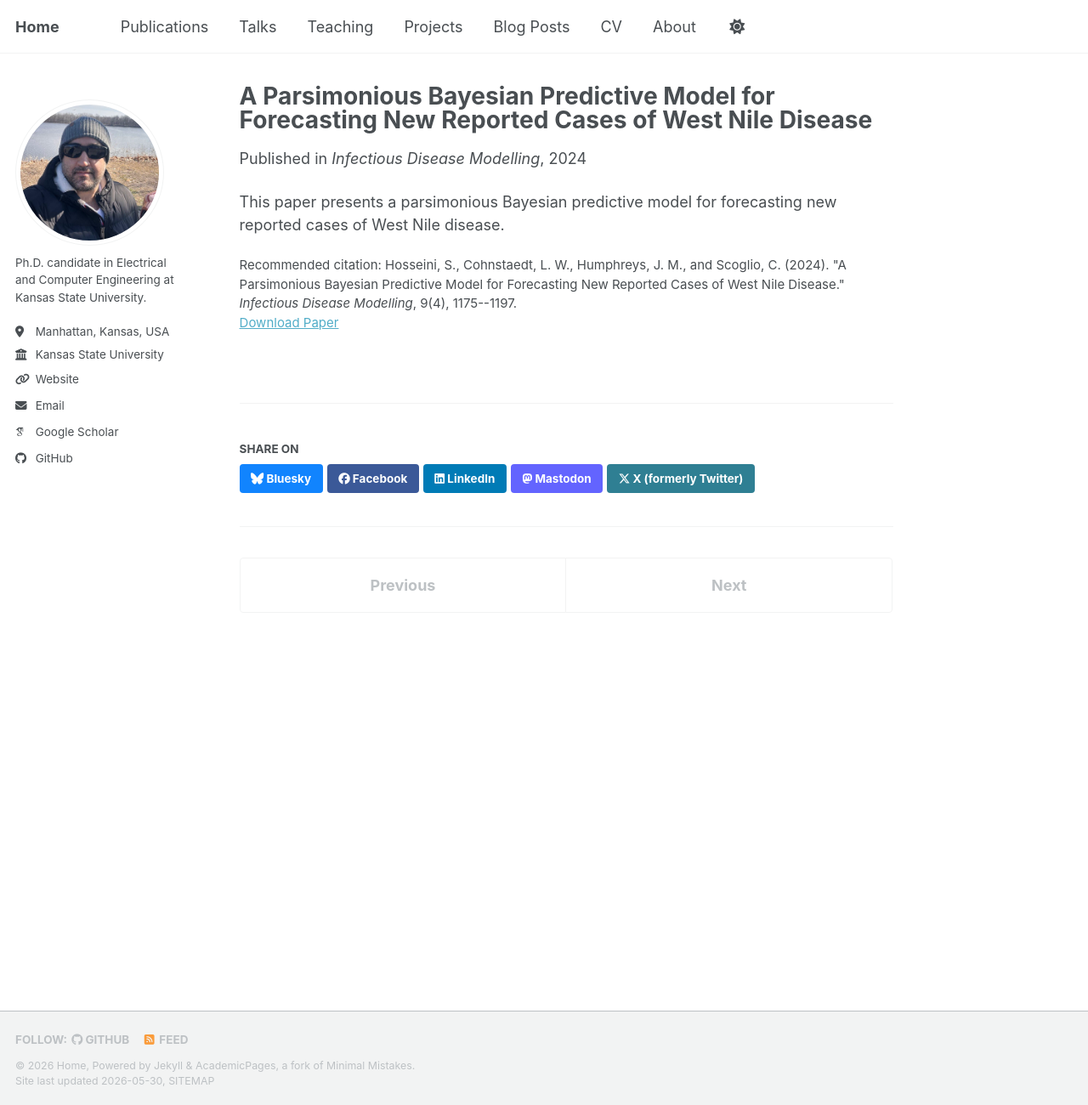
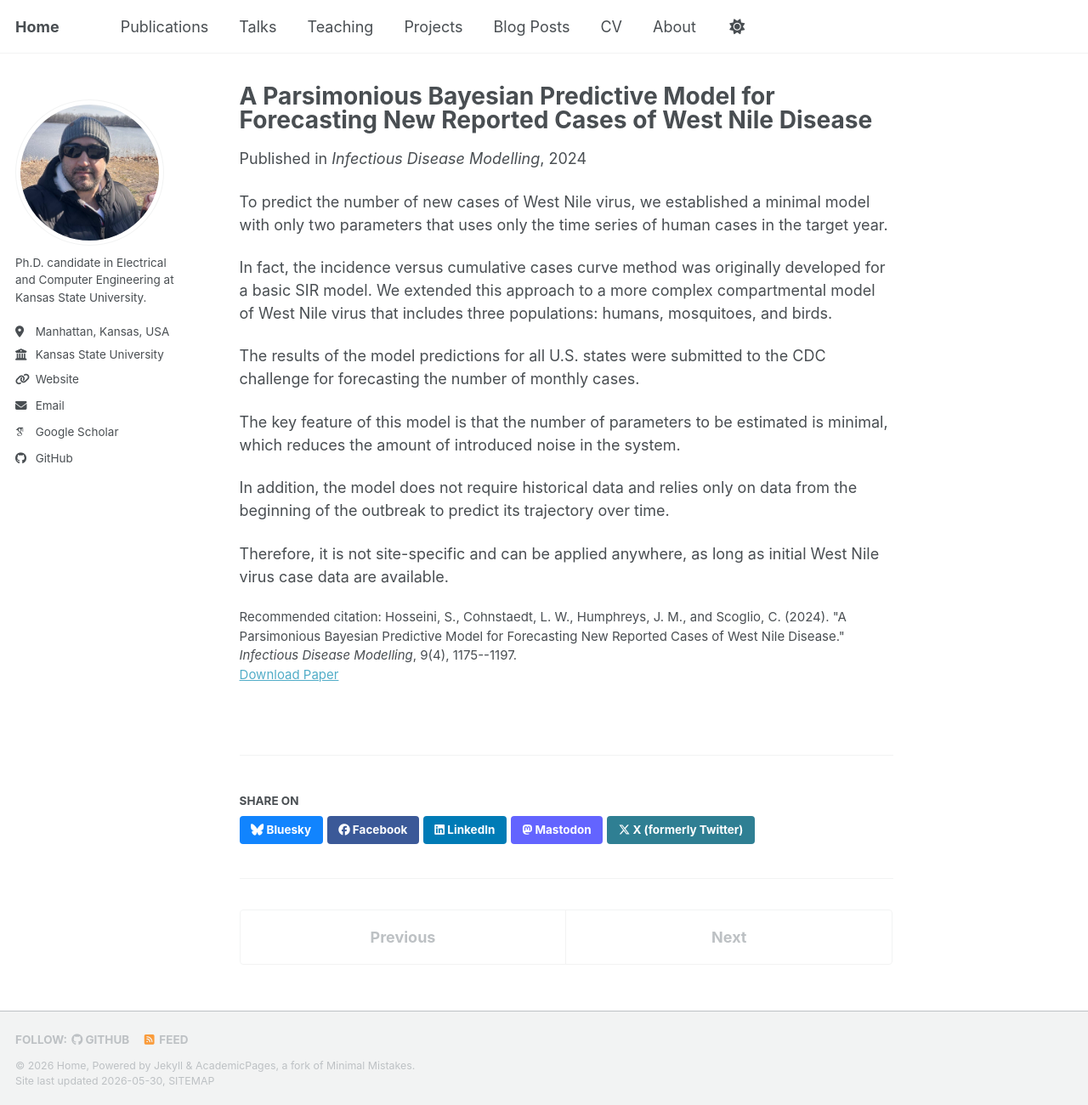
Before and after one commit to Saman-Hoss/Saman-Hoss.github.io, a Jekyll site: the page built from _publications/2024-01-01-wnv-bayesian-predictive-model.md, in a window 1280 px wide and 1300 px high. Shown: the whole window at 85% size. Built offline with Jekyll 4.4.1, drawn with Linux system fonts in a browser that asks for light colours; some web fonts are replaced; a script bundle is joined from its source files by our own code; library files that are not in the unit come from our copies.

Commit message:
Update 2024-01-01-wnv-bayesian-predictive-model.md

```diff
--- a/_publications/2024-01-01-wnv-bayesian-predictive-model.md
+++ b/_publications/2024-01-01-wnv-bayesian-predictive-model.md
@@ -3,15 +3,21 @@ title: "A Parsimonious Bayesian Predictive Model for Forecasting New Reported Ca
 collection: publications
 category: manuscripts
 permalink: /publication/2024-wnv-bayesian-predictive-model
-excerpt: "<p>Nonacademic summary:<p> To predict the number of new cases of West Nile virus, we established a minimal model with only two parameters that uses only the time series of human cases in the target year. In fact, the incidence versus cumulative cases curve method was originally developed for a basic SIR model. We extended this approach to a more complex compartmental model of West Nile virus that includes three populations: humans, mosquitoes, and birds. The results of the model predictions for all U.S. states were submitted to the CDC challenge for forecasting the number of monthly cases.
-<p>
-The key feature of this model is that the number of parameters to be estimated is minimal, which reduces the amount of introduced noise in the system.
-<p>
-In addition, the model does not require historical data and relies only on data from the beginning of the outbreak to predict its trajectory over time. Therefore, it is not site-specific and can be applied anywhere, as long as initial West Nile virus case data are available."
+excerpt: 'Published in <i>Infectious Disease Modelling</i>, 2024<br><a href="/publication/2024-wnv-bayesian-predictive-model/">More information about this work</a>'
 date: 2024-01-01
 venue: "Infectious Disease Modelling"
 paperurl: "https://www.sciencedirect.com/science/article/pii/S2468042724000555"
 citation: 'Hosseini, S., Cohnstaedt, L. W., Humphreys, J. M., and Scoglio, C. (2024). &quot;A Parsimonious Bayesian Predictive Model for Forecasting New Reported Cases of West Nile Disease.&quot; <i>Infectious Disease Modelling</i>, 9(4), 1175--1197.'
 ---
 
-This paper presents a parsimonious Bayesian predictive model for forecasting new reported cases of West Nile disease.
+To predict the number of new cases of West Nile virus, we established a minimal model with only two parameters that uses only the time series of human cases in the target year.
+
+In fact, the incidence versus cumulative cases curve method was originally developed for a basic SIR model. We extended this approach to a more complex compartmental model of West Nile virus that includes three populations: humans, mosquitoes, and birds.
+
+The results of the model predictions for all U.S. states were submitted to the CDC challenge for forecasting the number of monthly cases.
+
+The key feature of this model is that the number of parameters to be estimated is minimal, which reduces the amount of introduced noise in the system.
+
+In addition, the model does not require historical data and relies only on data from the beginning of the outbreak to predict its trajectory over time.
+
+Therefore, it is not site-specific and can be applied anywhere, as long as initial West Nile virus case data are available.
```
